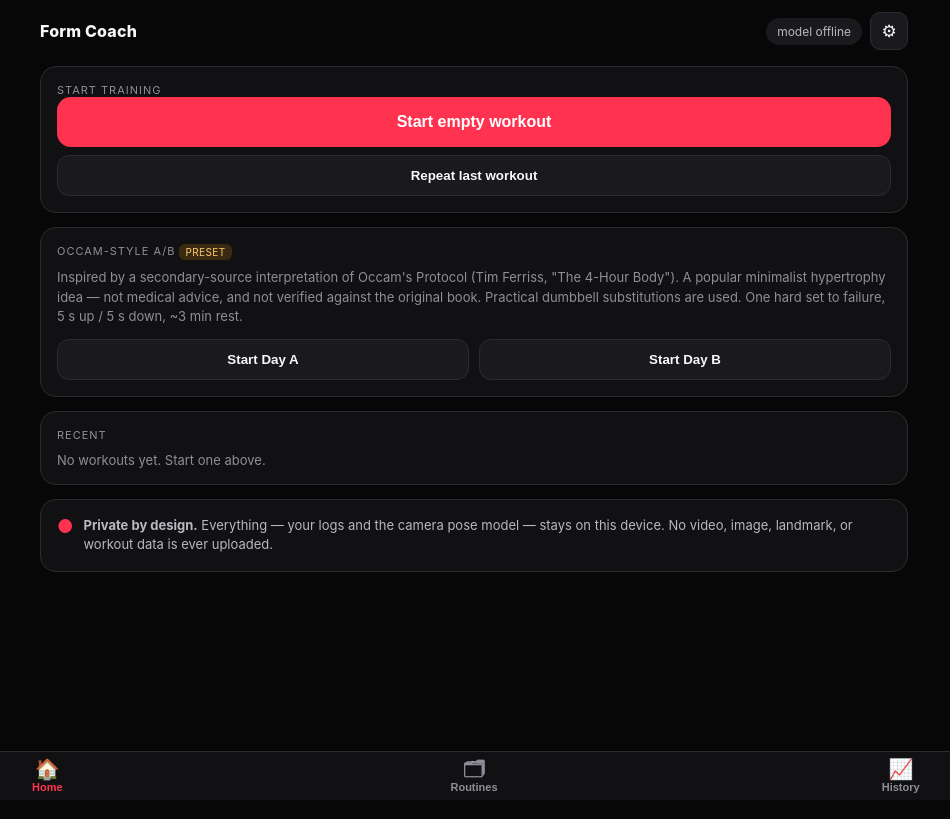
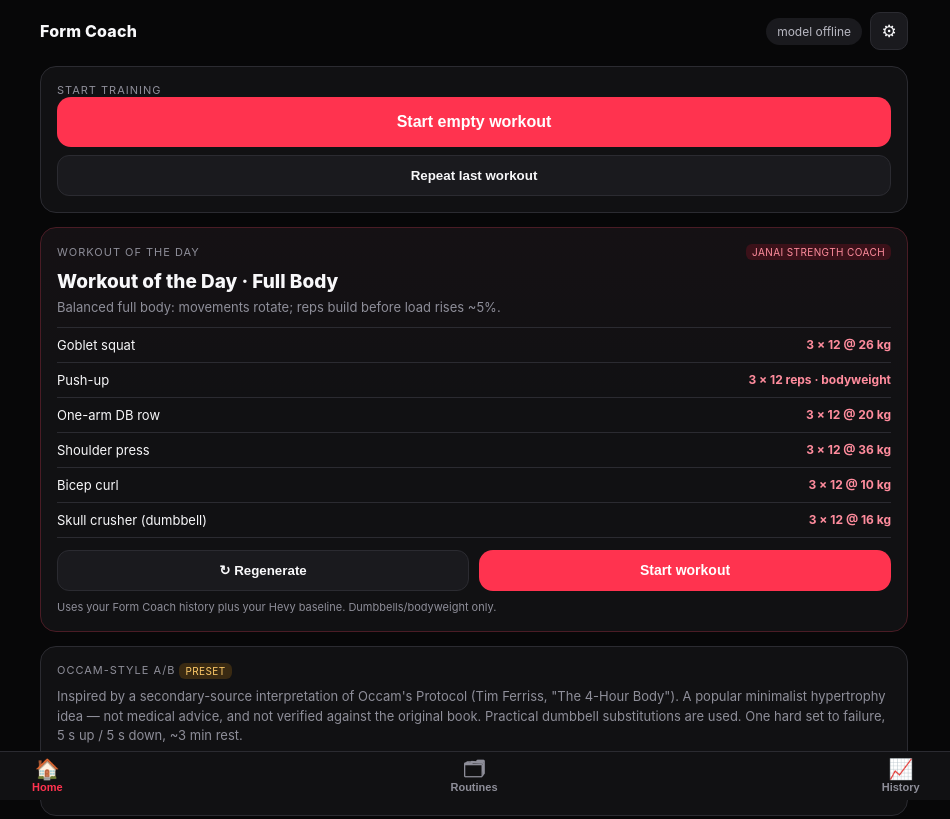
Before and after one commit to oswaldyeo/janai-form-coach, a plain HTML site: page index.html in a window 1280 px wide. Shown: the top 819 px of the page, without its empty margins (166-1116 px from the left). Drawn offline with Linux system fonts and the light colour scheme.

Commit message:
Add adaptive workout of the day

```diff
--- a/css/styles.css
+++ b/css/styles.css
@@ -221,6 +221,22 @@ button.small { padding: 8px 12px; font-size: 13px; border-radius: 10px; }
 }
 .resume-btn + .primary { margin-top: 0; }
 
+/* adaptive workout of the day */
+.badge.coach { background: #3b1119; color: #ff8c9d; }
+.wod-card { border-color: #4a1c25; background: linear-gradient(180deg, #151114 0%, var(--panel) 42%); }
+.wod-title { margin-top: 10px; font-size: 19px; font-weight: 850; }
+.wod-rationale { margin: 5px 0 10px; line-height: 1.45; }
+.wod-list { border-top: 1px solid var(--line); }
+.wod-row {
+  display: flex; align-items: center; justify-content: space-between; gap: 12px;
+  padding: 9px 0; border-bottom: 1px solid var(--line); font-size: 13px;
+}
+.wod-row span { min-width: 0; }
+.wod-row b { flex: 0 0 auto; color: #ff8c9d; font-size: 12px; text-align: right; }
+.wod-actions { margin-top: 12px; }
+.wod-actions .primary { padding: 12px 14px; font-size: 14px; }
+.wod-footnote { margin: 9px 0 0; line-height: 1.4; }
+
 /* bottom nav */
 #bottomnav {
   position: fixed; left: 0; right: 0; bottom: 0; z-index: 6; display: flex;
--- a/index.html
+++ b/index.html
@@ -42,6 +42,21 @@
         <button class="resume-btn hidden" id="btn-resume-workout">Resume active workout <span>→</span></button>
         <button class="primary" id="btn-start-empty">Start empty workout</button>
         <button class="ghost wide" id="btn-repeat-last">Repeat last workout</button>
+      </div>
+
+      <div class="card wod-card">
+        <div class="head-row">
+          <div class="label">Workout of the day</div>
+          <span class="badge coach">Janai Strength Coach</span>
+        </div>
+        <div class="wod-title" id="wod-title">Building today’s session…</div>
+        <p class="muted wod-rationale" id="wod-rationale"></p>
+        <div id="wod-exercises" class="wod-list"></div>
+        <div class="row-2 wod-actions">
+          <button class="ghost" id="btn-wod-regenerate">↻ Regenerate</button>
+          <button class="primary" id="btn-wod-start">Start workout</button>
+        </div>
+        <p class="muted tiny wod-footnote">Uses your Form Coach history plus your Hevy baseline. Dumbbells/bodyweight only.</p>
       </div>
 
       <div class="card">
--- a/js/app.js
+++ b/js/app.js
@@ -20,8 +20,9 @@ import {
   nextLoadSuggestion, cadenceScore, SET_TYPES,
 } from './engine/workout.js';
 import {
-  BUILTIN_ROUTINES, OCCAM_ROUTINE, routineToWorkout, repeatWorkout, workoutToRoutine, makeRoutine,
+  BUILTIN_ROUTINES, OCCAM_ROUTINE, OS_FULL_BODY_ROUTINE, routineToWorkout, repeatWorkout, workoutToRoutine, makeRoutine,
 } from './engine/routines.js';
+import { generateWOD } from './engine/wod.js';
 import { createPoseLandmarker } from './pose.js';
 import {
   loadWorkouts, saveWorkout, clearWorkouts, loadRoutines, saveRoutine, deleteRoutine,
@@ -39,6 +40,8 @@ const state = {
   settings: loadSettings(),
   history: [],
   routines: [],
+  wod: null,
+  wodVariant: 0,
   workout: null,          // active Workout (plain object from engine/workout)
   wTimer: null,           // workout elapsed timer
   picker: { target: 'workout', filterMuscle: null, onPick: null },
@@ -143,11 +146,51 @@ function goBack() {
 function renderHome() {
   $('occam-blurb').textContent = OCCAM_ROUTINE.disclaimer;
   show($('btn-resume-workout'), !!state.workout);
+  renderWOD();
   const el = $('home-recent');
   if (!el) return;
   if (!state.history.length) { el.innerHTML = '<div class="muted">No workouts yet. Start one above.</div>'; return; }
   el.innerHTML = state.history.slice(0, 5).map(recentRow).join('');
   $('btn-repeat-last').disabled = !state.history.length;
+}
+
+function renderWOD() {
+  const t = now();
+  if (!state.wod || t >= state.wod.meta.expiresAtMs) {
+    state.wod = generateWOD({
+      history: state.history,
+      baselineRoutine: OS_FULL_BODY_ROUTINE,
+      nowMs: t,
+      variant: state.wodVariant,
+    });
+  }
+  const { workout, meta } = state.wod;
+  $('wod-title').textContent = workout.title;
+  $('wod-rationale').textContent = meta.rationale;
+  $('wod-exercises').innerHTML = workout.exercises.map((ex) => {
+    const cat = getCatalogEntry(ex.exerciseId);
+    const first = ex.sets[0] || {};
+    const prescription = first.weight == null
+      ? `${ex.sets.length} × ${first.reps} reps · bodyweight`
+      : `${ex.sets.length} × ${first.reps} @ ${fmtWeight(first.weight)}`;
+    return `<div class="wod-row"><span>${esc(cat ? cat.name : ex.exerciseId)}</span><b>${esc(prescription)}</b></div>`;
+  }).join('');
+}
+
+function regenerateWOD() {
+  state.wodVariant += 1;
+  state.wod = null;
+  renderWOD();
+}
+
+function startWOD() {
+  if (!state.wod) renderWOD();
+  state.workout = makeWorkout({
+    ...state.wod.workout,
+    id: newWorkoutId(),
+    startedAtMs: now(),
+  });
+  openWorkout();
 }
 
 function recentRow(w) {
@@ -903,6 +946,8 @@ function wireEvents() {
   $('btn-start-empty').addEventListener('click', startEmptyWorkout);
   $('btn-resume-workout').addEventListener('click', openWorkout);
   $('btn-back').addEventListener('click', goBack);
+  $('btn-wod-start').addEventListener('click', startWOD);
+  $('btn-wod-regenerate').addEventListener('click', regenerateWOD);
   $('btn-repeat-last').addEventListener('click', startRepeatLast);
   $('btn-occam-a').addEventListener('click', () => startOccam('A'));
   $('btn-occam-b').addEventListener('click', () => startOccam('B'));
--- /dev/null
+++ b/js/engine/wod.js
@@ -0,0 +1,202 @@
+// Adaptive Workout of the Day generator — pure, deterministic, no DOM/browser APIs.
+//
+// Janai Strength Coach principles encoded here:
+//   - balanced full-body training, not random exercise soup
+//   - dumbbell/bodyweight first
+//   - rotate toward least-recently used movements
+//   - double progression: earn reps, then add a conservative ~5% load
+//   - cap volume and ease off when the previous session was <36 h ago
+//
+// The browser app can only read its local Form Coach history. A supplied baseline
+// routine (Os's copied Hevy routine) seeds sensible loads before local history exists.
+
+import { CATALOG_LIST, getCatalogEntry } from './catalog.js';
+import { makeWorkout } from './workout.js';
+
+const DAY_MS = 86400000;
+const HOUR_MS = 3600000;
+
+const SLOT_IDS = [
+  ['goblet-squat', 'split-squat', 'lunge', 'squat'],
+  ['bench-press', 'pushup'],
+  ['db-row'],
+  ['shoulder-press'],
+  ['bicep-curl', 'skull-crusher'],
+  ['skull-crusher', 'bicep-curl'],
+];
+
+const ACCESSORIES = new Set(['bicep-curl', 'skull-crusher']);
+
+export function generateWOD({
+  history = [],
+  catalog = CATALOG_LIST,
+  baselineRoutine = null,
+  nowMs,
+  variant = 0,
+  id = null,
+} = {}) {
+  if (!Number.isFinite(nowMs)) throw new Error('generateWOD requires an injected nowMs');
+  const safeVariant = Math.max(0, Math.round(Number(variant) || 0));
+  const allowed = new Map(catalog
+    .filter((e) => e.equipment === 'dumbbell' || e.equipment === 'bodyweight')
+    .map((e) => [e.id, e]));
+  const recent = newestWorkout(history);
+  const recoveryMode = !!(recent && nowMs - recent.startedAtMs >= 0 && nowMs - recent.startedAtMs < 36 * HOUR_MS);
+  const selected = [];
+
+  SLOT_IDS.forEach((slot, slotIndex) => {
+    const candidates = slot.filter((exerciseId) => allowed.has(exerciseId) && !selected.includes(exerciseId));
+    if (!candidates.length) return;
+    selected.push(chooseLeastRecent(candidates, history, safeVariant + slotIndex));
+  });
+
+  const exercises = selected.slice(0, 6).map((exerciseId) => ({
+    exerciseId,
+    sets: recommendSets({ exerciseId, history, baselineRoutine, recoveryMode }),
+  }));
+  const dateKey = new Date(nowMs).toISOString().slice(0, 10);
+  const workout = makeWorkout({
+    id: id || `wod-${dateKey}-v${safeVariant}`,
+    title: `Workout of the Day · ${recoveryMode ? 'Recovery' : 'Full Body'}`,
+    startedAtMs: null,
+    routineId: 'janai-wod',
+    note: recoveryMode
+      ? 'Janai Strength Coach: reduced to two working sets because your last logged workout was under 36 hours ago.'
+      : 'Janai Strength Coach: balanced dumbbell/bodyweight session using recent Form Coach progress and your Hevy baseline.',
+    exercises,
+  });
+
+  return {
+    workout,
+    meta: {
+      recoveryMode,
+      variant: safeVariant,
+      generatedAtMs: nowMs,
+      expiresAtMs: startOfNextLocalDay(nowMs),
+      exerciseCount: exercises.length,
+      setCount: exercises.reduce((n, ex) => n + ex.sets.length, 0),
+      rationale: recoveryMode
+        ? 'Recovery spacing: 2 sets each, loads held or eased.'
+        : 'Balanced full body: movements rotate; reps build before load rises ~5%.',
+    },
+  };
+}
+
+function chooseLeastRecent(ids, history, rotation) {
+  const ranked = ids.map((id, index) => ({
+    id,
+    lastAt: lastExerciseAt(history, id),
+    rotated: mod(index - rotation, ids.length),
+  }));
+  ranked.sort((a, b) => a.lastAt - b.lastAt || a.rotated - b.rotated || a.id.localeCompare(b.id));
+  return ranked[0].id;
+}
+
+function recommendSets({ exerciseId, history, baselineRoutine, recoveryMode }) {
+  const entry = getCatalogEntry(exerciseId);
+  const sessions = exerciseSessions(history, exerciseId);
+  const latest = sessions[0] || [];
+  const baseline = baselineSets(baselineRoutine, exerciseId);
+  const source = latest.length ? latest : baseline;
+  const bodyweight = entry && entry.loadType === 'bodyweight';
+  const [low, high] = ACCESSORIES.has(exerciseId) ? [10, 15] : [8, 12];
+  const setCount = recoveryMode ? 2 : clamp(latest.length || baseline.length || 3, 2, 3);
+  const repsSeen = source.map((s) => s.reps).filter((v) => Number.isFinite(v) && v > 0);
+  const latestReps = repsSeen.length ? Math.round(median(repsSeen)) : (bodyweight ? 12 : 10);
+  let targetReps = clamp(latestReps, low, high);
+  let targetWeight = null;
+
+  if (!bodyweight) {
+    const weights = source.map((s) => s.weight).filter((v) => Number.isFinite(v) && v >= 0);
+    targetWeight = weights.length ? median(weights) : null;
+  }
+
+  if (latest.length) {
+    const averageRpe = avg(latest.map((s) => s.rpe).filter((v) => Number.isFinite(v)));
+    const allAtTop = latest.length >= 2 && latest.every((s) => (s.reps || 0) >= high);
+    const alreadyJumped = didLoadJump(sessions);
+
+    if (!bodyweight && targetWeight != null && !recoveryMode && allAtTop && averageRpe <= 8 && !alreadyJumped) {
+      targetWeight = conservativeIncrease(targetWeight);
+      targetReps = low;
+    } else if (!bodyweight && targetWeight != null && (averageRpe >= 9 || latestReps < low)) {
+      targetWeight = roundHalf(targetWeight * 0.95);
+      targetReps = low;
+    } else if (!recoveryMode) {
+      targetReps = Math.min(high, targetReps + 1);
+    }
+  }
+
+  if (recoveryMode && targetWeight != null) targetWeight = roundHalf(targetWeight * 0.95);
+
+  return Array.from({ length: setCount }, () => ({
+    weight: bodyweight ? null : targetWeight,
+    reps: targetReps,
+    type: 'normal',
+    rpe: null,
+    completed: false,
+    source: 'manual',
+    side: null,
+    camera: null,
+  }));
+}
+
+function exerciseSessions(history, exerciseId) {
+  return [...(history || [])]
+    .sort((a, b) => (b.startedAtMs || 0) - (a.startedAtMs || 0))
+    .flatMap((w) => (w.exercises || [])
+      .filter((ex) => ex.exerciseId === exerciseId)
+      .map((ex) => (ex.sets || []).filter((s) => s.completed)))
+    .filter((sets) => sets.length);
+}
+
+function didLoadJump(sessions) {
+  if (sessions.length < 2) return false;
+  const a = median(sessions[0].map((s) => s.weight).filter(Number.isFinite));
+  const b = median(sessions[1].map((s) => s.weight).filter(Number.isFinite));
+  return Number.isFinite(a) && Number.isFinite(b) && b > 0 && a > b * 1.025;
+}
+
+function baselineSets(routine, exerciseId) {
+  for (const day of (routine && routine.days) || []) {
+    const ex = (day.exercises || []).find((candidate) => candidate.exerciseId === exerciseId);
+    if (ex && Array.isArray(ex.sets)) return ex.sets;
+  }
+  return [];
+}
+
+function lastExerciseAt(history, exerciseId) {
+  let latest = 0;
+  for (const w of history || []) {
+    if ((w.exercises || []).some((ex) => ex.exerciseId === exerciseId && (ex.sets || []).some((s) => s.completed))) {
+      latest = Math.max(latest, w.startedAtMs || 0);
+    }
+  }
+  return latest;
+}
+
+function newestWorkout(history) {
+  return (history || []).reduce((latest, w) => (!latest || (w.startedAtMs || 0) > (latest.startedAtMs || 0) ? w : latest), null);
+}
+
+function conservativeIncrease(weight) {
+  const increased = roundHalf(weight * 1.05);
+  return increased > weight ? increased : roundHalf(weight + 0.5);
+}
+
+function startOfNextLocalDay(nowMs) {
+  const d = new Date(nowMs);
+  d.setHours(24, 0, 0, 0);
+  return d.getTime();
+}
+
+function median(values) {
+  if (!values.length) return NaN;
+  const a = [...values].sort((x, y) => x - y);
+  const mid = Math.floor(a.length / 2);
+  return a.length % 2 ? a[mid] : (a[mid - 1] + a[mid]) / 2;
+}
+function avg(values) { return values.length ? values.reduce((a, b) => a + b, 0) / values.length : 0; }
+function clamp(v, lo, hi) { return Math.max(lo, Math.min(hi, v)); }
+function mod(v, n) { return ((v % n) + n) % n; }
+function roundHalf(v) { return Math.round(v * 2) / 2; }
--- a/sw.js
+++ b/sw.js
@@ -6,7 +6,7 @@
 // are NOT guaranteed offline until they have been fetched once online. This is
 // documented honestly in the README.
 
-const SHELL_CACHE = 'formcoach-shell-v5'; // bump whenever any SHELL asset changes
+const SHELL_CACHE = 'formcoach-shell-v6'; // bump whenever any SHELL asset changes
 const RUNTIME_CACHE = 'formcoach-runtime-v2';
 
 const SHELL = [
@@ -27,6 +27,7 @@ const SHELL = [
   './js/engine/workout.js',
   './js/engine/migration.js',
   './js/engine/routines.js',
+  './js/engine/wod.js',
   './icons/icon.svg',
   './icons/icon-192.png',
   './icons/icon-512.png',
```
